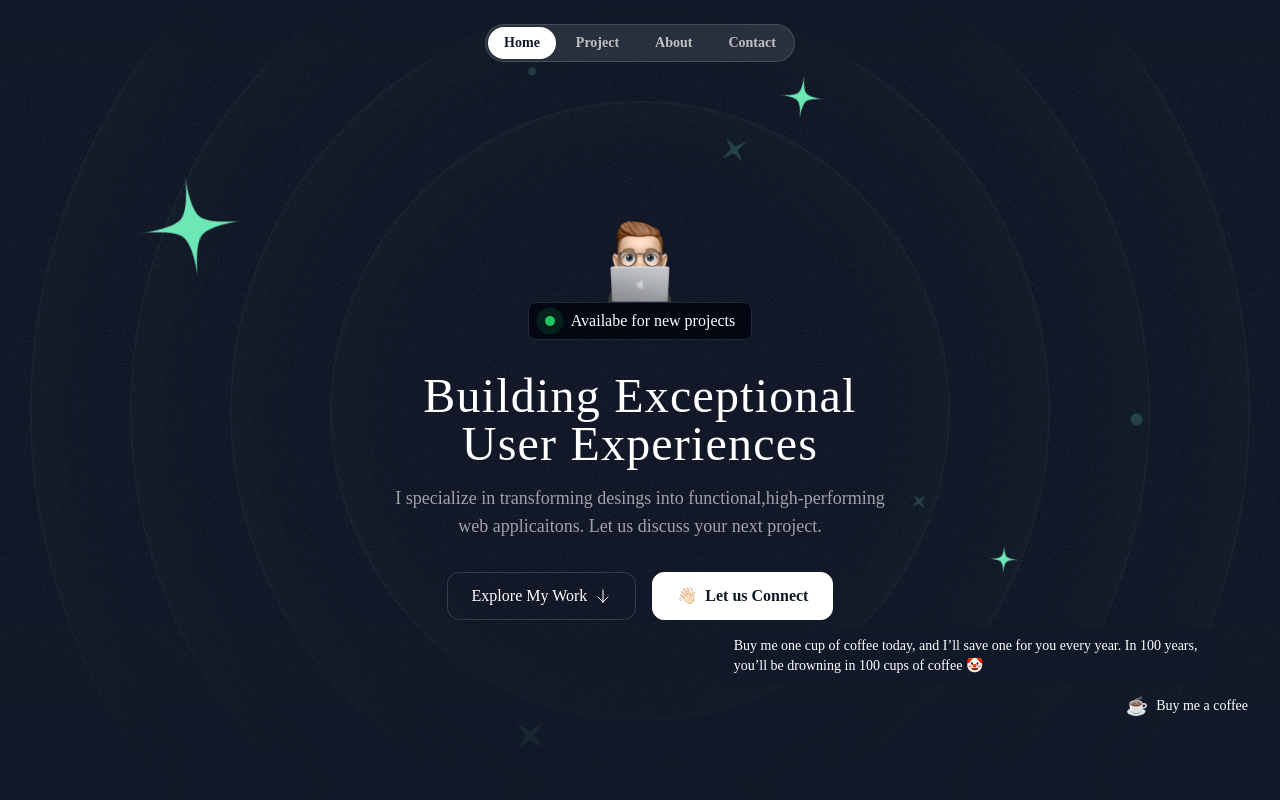
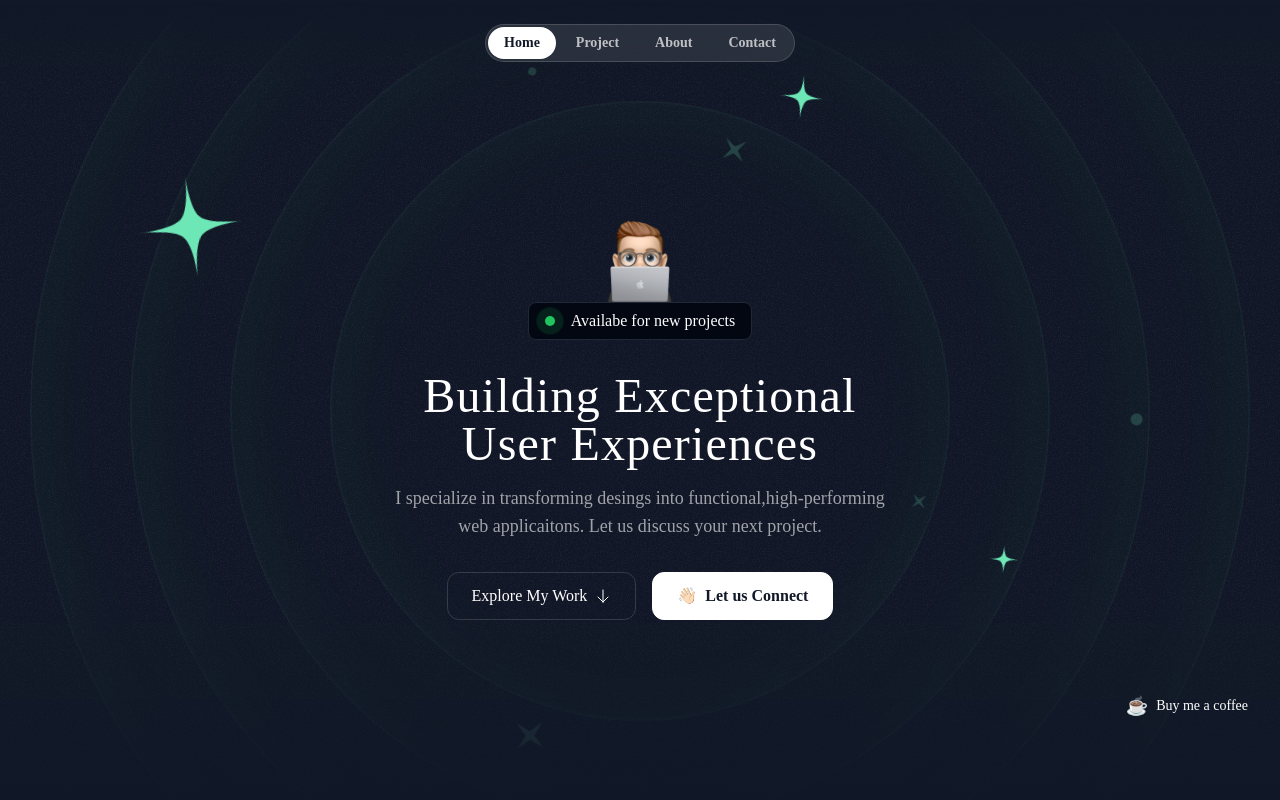
Before and after one commit to YoungthSky/PeterHome, a Next.js app: page / in a window 1280 px wide. Shown: the top 800 px of the page. Built offline with nearby package versions, Linux system fonts and the light colour scheme; a web font is replaced by a local one.

Commit message:
优化提示框显示

```diff
--- a/src/sections/Header.tsx
+++ b/src/sections/Header.tsx
@@ -223,7 +223,7 @@ export const Header = () => {
             Buy me a coffee
           </span>
         </button>
-        <div className="absolute bottom-full mb-2 -left-[400px] opacity-100 group-hover:opacity-100 transition-opacity duration-200 pointer-events-none">
+        <div className="absolute bottom-full mb-2 -left-[400px] opacity-0 group-hover:opacity-100 transition-opacity duration-200 pointer-events-none">
           <div className="bg-gray-900 text-white px-4 py-2 rounded-lg text-sm max-w-[500px] whitespace-normal">
             Buy me one cup of coffee today, and I’ll save one for you every
             year. In 100 years, you’ll be drowning in 100 cups of coffee 🤡
```
